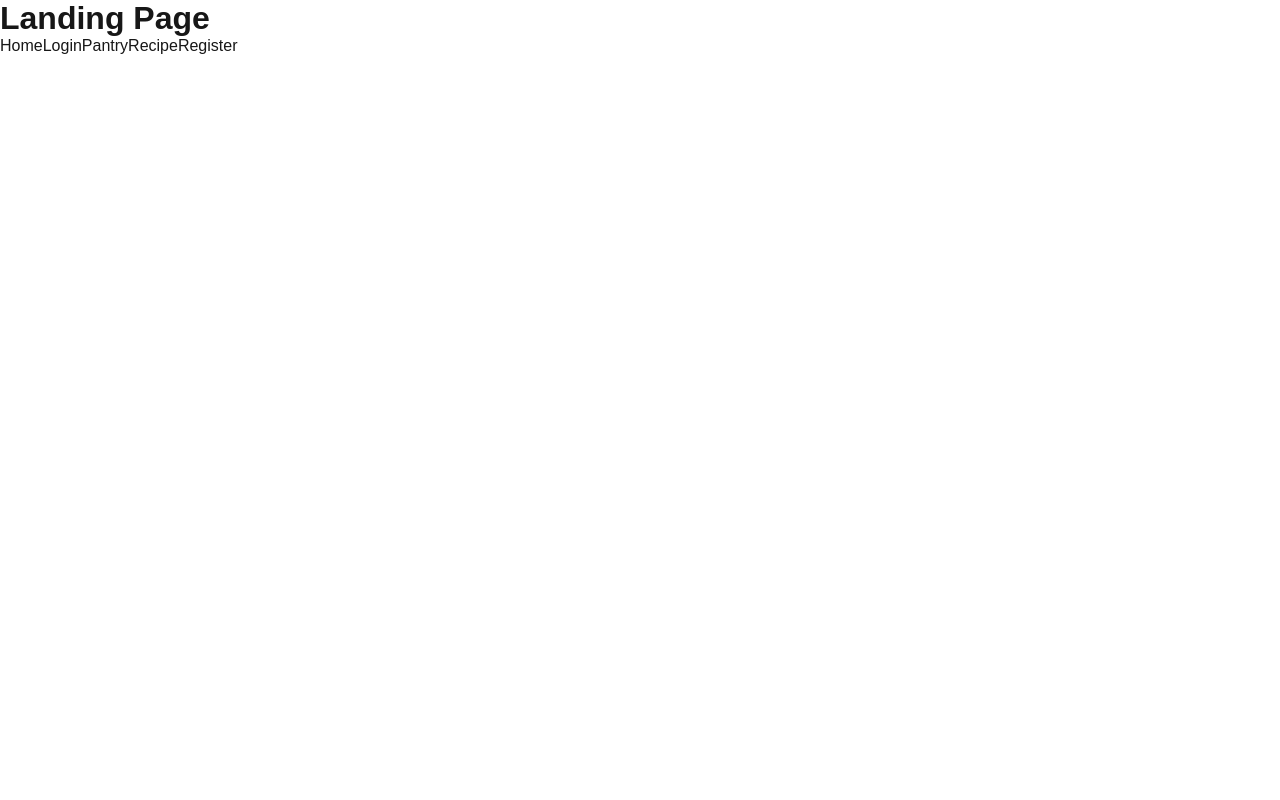
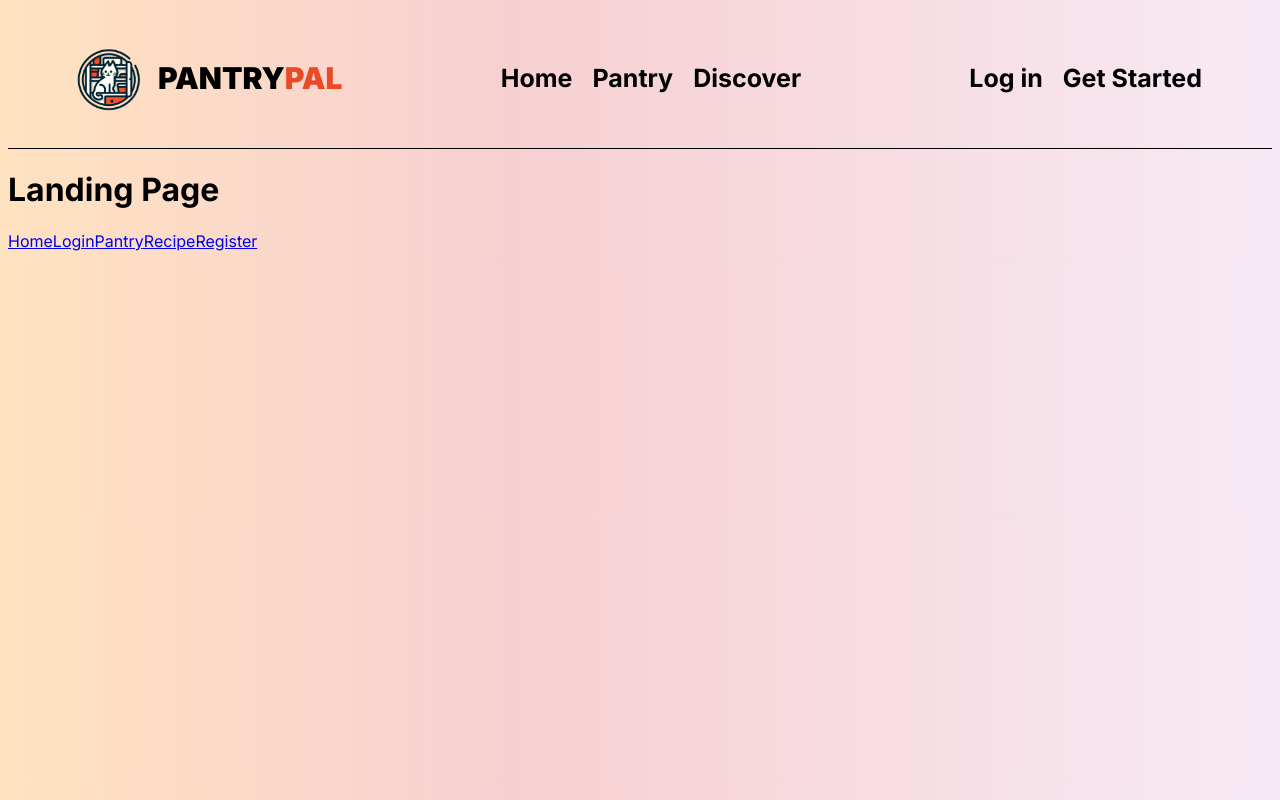
Before and after one commit to csci-499-fa24/Team6, a Next.js app in the folder client/: page / in a window 1280 px wide. Built offline with nearby package versions, Linux system fonts and the light colour scheme.

Commit message:
Created navbar component and added initial styling

```diff
--- /dev/null
+++ b/client/app/components/navbar.js
@@ -0,0 +1,25 @@
+import React from "react";
+import Link from "next/link";
+import styles from "./navbar.module.css";
+
+const Navbar = () => {
+    return (
+      <div className={styles.navWrapper}>
+        <div className={styles.navTitle}>
+            <img className={styles.navLogo} src="/assets/logo.png"/>
+            <div>PANTRY<span class={styles.palText}>PAL</span></div>
+        </div>
+        <div className={styles.navLinksWrapper}>
+            <Link href="/">Home</Link>
+            <Link href="/pantry">Pantry</Link>
+            <Link href="/discover">Discover</Link>
+        </div>
+        <div className={styles.navLinksWrapper}>
+            <Link href="/login">Log in</Link>
+            <Link href="/register">Get Started</Link>
+        </div>
+      </div>
+    );
+  };
+
+  export default Navbar;
--- /dev/null
+++ b/client/app/components/navbar.module.css
@@ -0,0 +1,32 @@
+.navWrapper {
+    display: flex;
+    justify-content: space-between;
+    align-items: center;
+    font-size: 25px;
+    font-weight: 700;
+    padding: 30px 60px 30px 60px ;
+    border-bottom: 1px solid black;
+}
+
+.navLogo {
+    height: 80px;
+    width: 80px;
+    padding-right: 10px;
+}
+
+.navTitle {
+    display: flex;
+    align-items: center;
+    font-size: 30px;
+    font-weight: 900;
+}
+
+.palText {
+    color: #EC4A27;
+}
+
+.navLinksWrapper *{
+    text-decoration: none;
+    color: black !important;
+    padding: 0px 10px 0px 10px;
+}
--- a/client/app/globals.css
+++ b/client/app/globals.css
@@ -1,42 +1,13 @@
+@import url('https://fonts.googleapis.com/css2?family=Inter:ital,opsz,wght@0,14..32,100..900;1,14..32,100..900&display=swap');
+
 :root {
-  --background: #ffffff;
-  --foreground: #171717;
+    background: linear-gradient(
+        90deg,
+        rgba(255, 207, 150, .6) 0%,
+        rgba(241, 176, 179, 0.6) 40%,
+        rgba(242, 220, 238, 0.6) 100%);
+  }
+
+html, body {
+    font-family: 'Inter', sans-serif;
 }
-
-@media (prefers-color-scheme: dark) {
-  :root {
-    --background: #0a0a0a;
-    --foreground: #ededed;
-  }
-}
-
-html,
-body {
-  max-width: 100vw;
-  overflow-x: hidden;
-}
-
-body {
-  color: var(--foreground);
-  background: var(--background);
-  font-family: Arial, Helvetica, sans-serif;
-  -webkit-font-smoothing: antialiased;
-  -moz-osx-font-smoothing: grayscale;
-}
-
-* {
-  box-sizing: border-box;
-  padding: 0;
-  margin: 0;
-}
-
-a {
-  color: inherit;
-  text-decoration: none;
-}
-
-@media (prefers-color-scheme: dark) {
-  html {
-    color-scheme: dark;
-  }
-}
--- a/client/app/layout.js
+++ b/client/app/layout.js
@@ -1,5 +1,5 @@
 import localFont from "next/font/local";
-import "./globals.css";
+import './globals.css';
 
 const geistSans = localFont({
   src: "./fonts/GeistVF.woff",
--- a/client/app/page.js
+++ b/client/app/page.js
@@ -1,8 +1,11 @@
 import Link from 'next/link';
+import styles from './styles/LandingPage.module.css';
+import Navbar from './components/navbar'
 
 const LandingPage = () => {
   return (
     <div>
+      <Navbar/>
       <h1>Landing Page</h1>
       <nav>
         <Link href="/home">Home</Link>
```
Also changed, not shown: client/app/discover/page.js (added, +9 -0 lines), client/app/styles/LandingPage.module.css (added), client/public/assets/logo.png (added), 1 other file (tests, documents, lock files or other folders).
